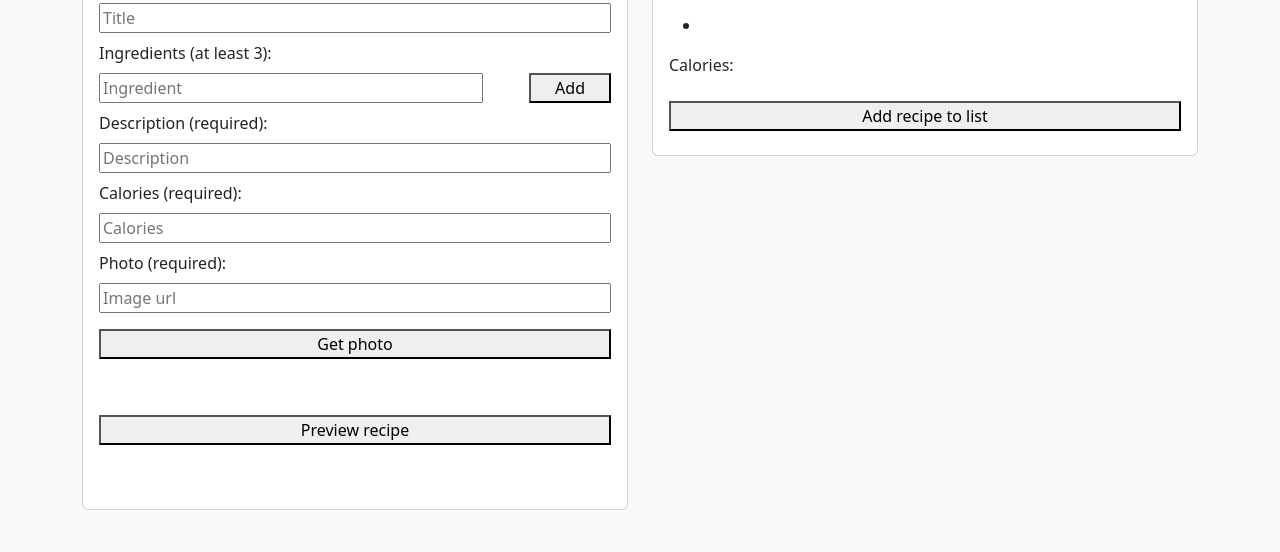
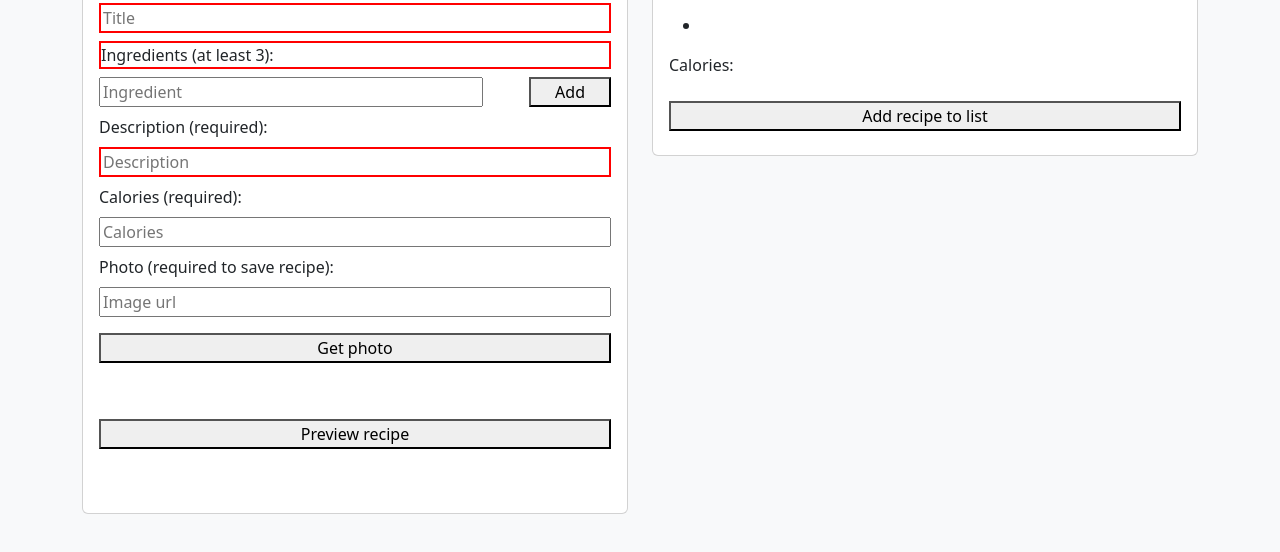
Before and after one commit to arnoldasju/RecipesApp, a plain HTML site: page index.html in a window 1280 px wide. Both pictures are taken after a click on the button "Preview recipe". Shown: the part 182-734 px from the top of the page. Drawn offline with nearby package versions, Linux system fonts and the light colour scheme.

Commit message:
started form control

```diff
--- a/index.html
+++ b/index.html
@@ -55,7 +55,7 @@
                         <input type="text" class="w-100 my-2" id="description" placeholder="Description">
                         <label class="w-100" for="calories">Calories (required):</label>
                         <input type="number" class="w-100 my-2" id="calories" placeholder="Calories">
-                        <label class="w-100" for="photo">Photo (required):</label>
+                        <label class="w-100" for="photo">Photo (required to save recipe):</label>
                         <input type="text" class="w-100 my-2" id="photo" placeholder="Image url">
                         <button class="my-2 w-100 getPhoto">Get photo</button>
                         <button class="my-5 w-100 preview">Preview recipe</button>
--- a/script.js
+++ b/script.js
@@ -6,6 +6,7 @@ const titleInp = document.querySelector("#title");
 const descriptionInp = document.querySelector("#description");
 const caloriesInp = document.querySelector("#calories");
 const photoInp = document.querySelector("#photo");
+const labels = document.querySelectorAll("label");
 let photoUrl = document.querySelector("#photo");
 let recipeList = [];
 let allIngredients = [];
@@ -44,6 +45,33 @@ function updateRecipe() {
     console.log(recipe);
 }
 
+function previewValidation() {
+    let invalid = false;
+
+    if(recipe.title.length === 0) {
+        titleInp.classList.add("invalid");
+        invalid = true;
+    } else {
+        titleInp.classList.remove("invalid");
+    }
+
+    if(recipe.description.length === 0) {
+        descriptionInp.classList.add("invalid");
+        invalid = true;
+    } else {
+        descriptionInp.classList.remove("invalid");
+    }
+
+    if(recipe.ingredients.length < 3) {
+        labels[1].classList.add("invalid");
+        invalid = true;
+    } else {
+        labels[1].classList.remove("invalid");
+    }
+
+    console.log(invalid);
+}
+
 function appendPreview() {
     const img = document.querySelector(".previewImg");
     const title = document.querySelector(".prevTitle");
@@ -57,10 +85,15 @@ function appendPreview() {
     ingredients.forEach(ingredient => {
         let listItem = document.createElement("li");
         ingredientsList.appendChild(listItem);
-        listItem.innerText = ingredient
+        listItem.innerText = ingredient;
     });
 
-    img.src = recipe.photo;
+    if(photoInp.length === 0) {
+        img.src = "https://upload.wikimedia.org/wikipedia/commons/thumb/a/ac/No_image_available.svg/300px-No_image_available.svg.png";
+    } else {
+        img.src = recipe.photo;
+    }
+
     title.innerText = recipe.title;
     description.innerText = recipe.description;
     calories.innerText = "Calories: " + recipe.calories;
@@ -83,5 +116,6 @@ getPhotoBtn.onclick = () => {
 previewBtn.onclick = () => {
 
     updateRecipe();
+    previewValidation();
     appendPreview();
 }
```
